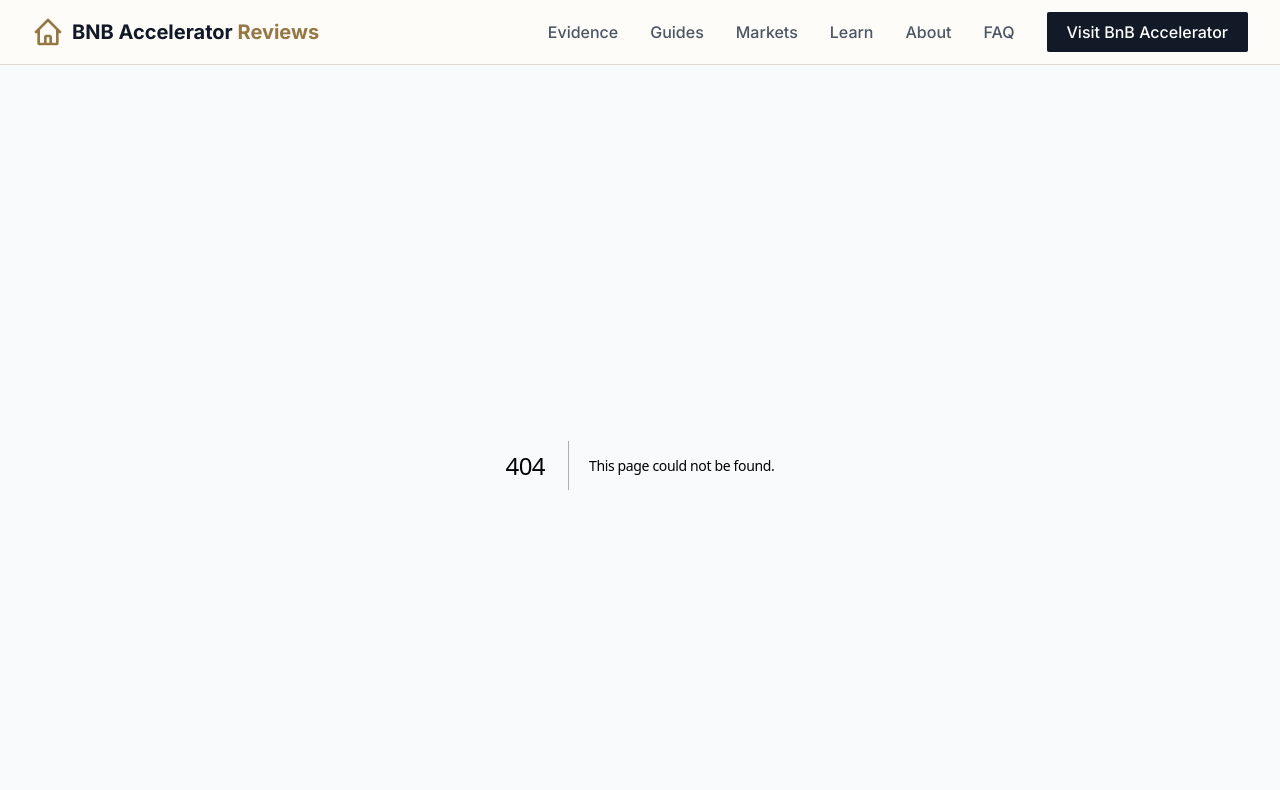
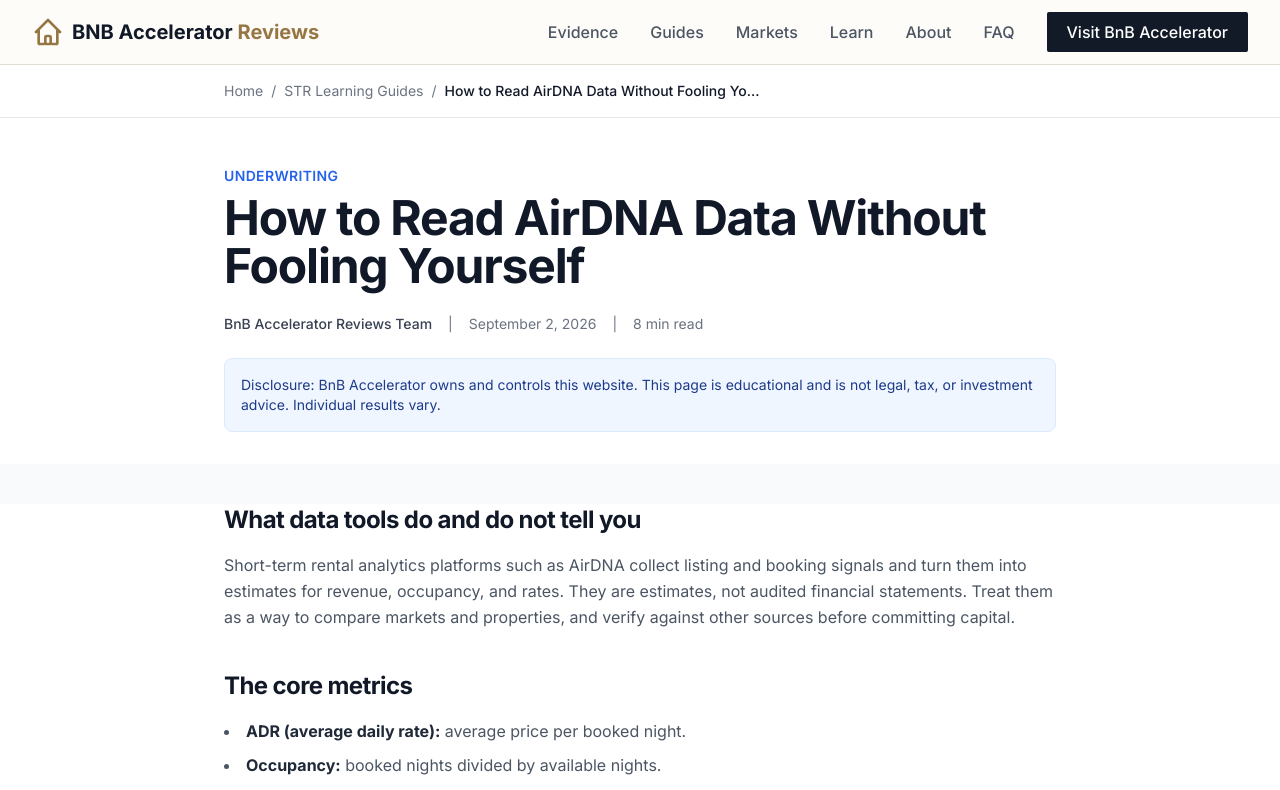
Before and after one commit to drconnorrobertson/bnbacceleratorreviews, a Next.js app: page /learn/how-to-read-airdna-data in a window 1280 px wide. Before the commit this address had no page. Shown: the top 790 px of the page. Built offline with nearby package versions, Linux system fonts and the light colour scheme.

Commit message:
Add 24 /learn/[slug] pages

```diff
--- /dev/null
+++ b/app/learn/[slug]/page.js
@@ -0,0 +1,23 @@
+import { notFound } from "next/navigation";
+import { learnGuides } from "@/data/learn";
+import ArticleLayout, { articleMetadata } from "@/components/ArticleLayout";
+
+export const dynamicParams = false;
+
+export function generateStaticParams() {
+  return learnGuides.map((p) => ({ slug: p.slug }));
+}
+
+export async function generateMetadata({ params }) {
+  const { slug } = await params;
+  return articleMetadata(learnGuides.find((p) => p.slug === slug), "/learn");
+}
+
+export default async function Page({ params }) {
+  const { slug } = await params;
+  const item = learnGuides.find((p) => p.slug === slug);
+  if (!item) notFound();
+  const idx = learnGuides.indexOf(item);
+  const related = [1, 2, 3, 4].map((n) => learnGuides[(idx + n) % learnGuides.length]).filter((r) => r.slug !== item.slug);
+  return <ArticleLayout item={item} basePath="/learn" sectionLabel="STR Learning Guides" related={related} />;
+}
```
